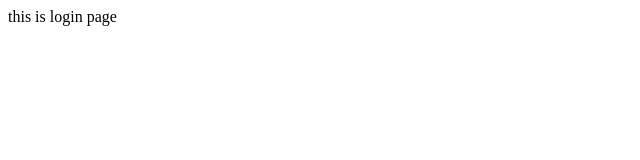
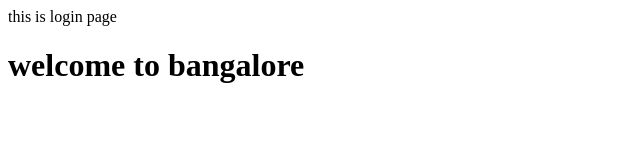
Before and after one commit to puspalatabiswal/GitTestDemo, a plain HTML site: page index.html in a window 1280 px wide. Shown: the whole page, without its empty margins (0-640 px from the left). Drawn offline with Linux system fonts and the light colour scheme.

Commit message:
changes done

```diff
--- a/index.html
+++ b/index.html
@@ -2,5 +2,8 @@
 <body>
 this is login page
 
+
+<h1>welcome to bangalore</h1>
+
 </body>
 </html>
```
Also changed, not shown: login.html (added), myApp.js (added).
